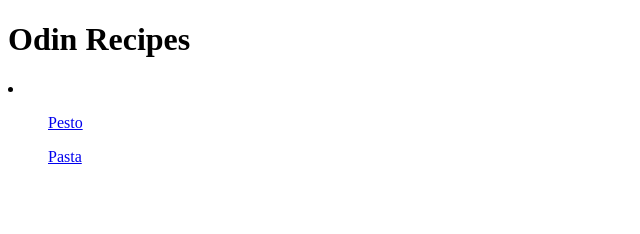
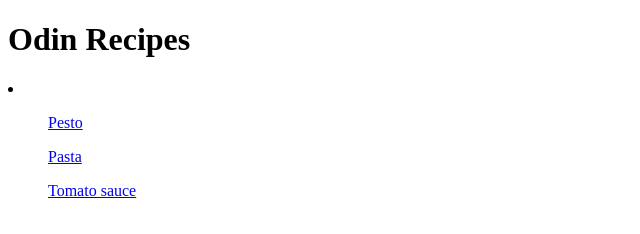
Before and after one commit to nastassia-martin/odin-recipes, a plain HTML site: page index.html in a window 1280 px wide. Shown: the whole page, without its empty margins (0-640 px from the left). Drawn offline with Linux system fonts and the light colour scheme.

Commit message:
typo fix in index

```diff
--- a/index.html
+++ b/index.html
@@ -9,15 +9,10 @@
 
 <body>
     <h1>Odin Recipes</h1>
-
     <li>
         <ul><a href="recipes/pesto.html">Pesto</a></ul>
         <ul><a href="recipes/pasta.html">Pasta</a></ul>
-        <ul><a href="recipes/tomato-sauce.html"></a></ul>
+        <ul><a href="recipes/tomato-sauce.html">Tomato sauce</a></ul>
     </li>
-
-
-
-
 </body>
 </html>
```
